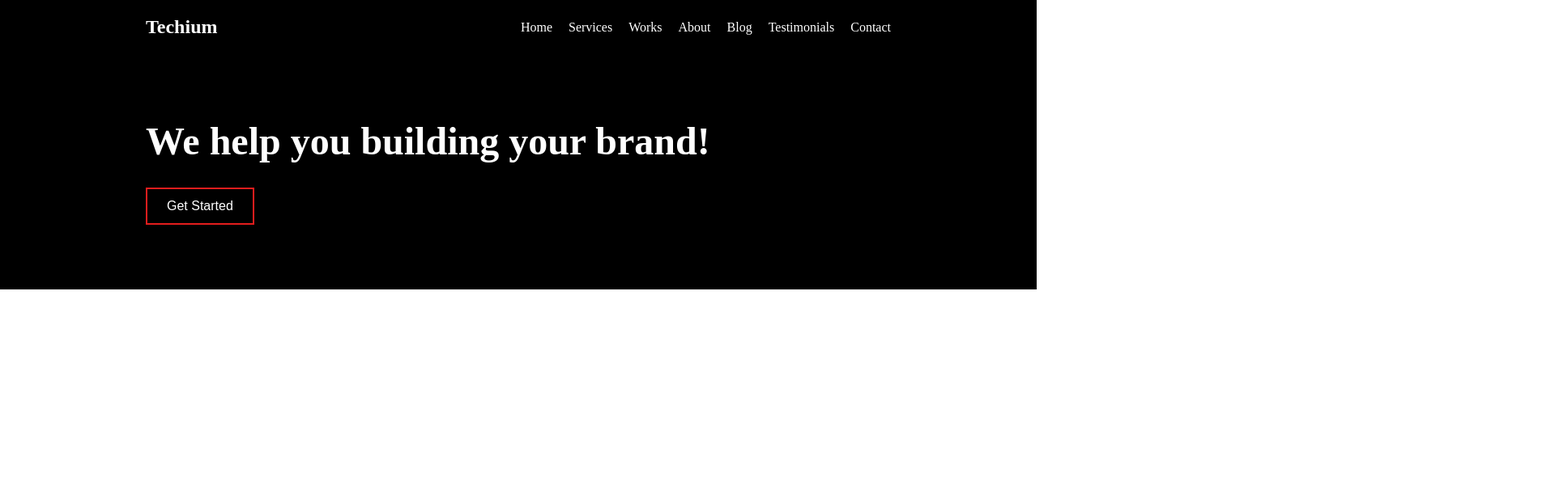
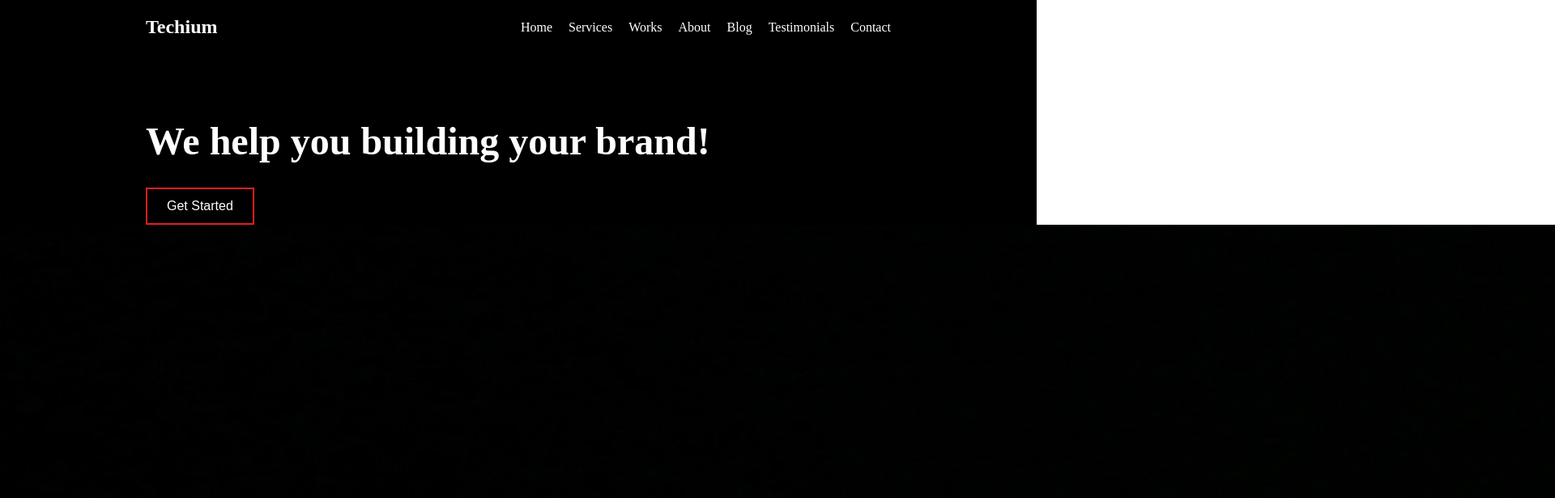
Before and after one commit to Yvette334/alu-web_front_end, a plain HTML site: page responsive_design/02-index.html in a window 1280 px wide. Shown: the top 616 px of the page at 81% size, 1920 px wide, since content can reach past the window. Drawn offline with Linux system fonts and the light colour scheme.

Commit message:
Update 02-index.html

```diff
--- a/responsive_design/02-index.html
+++ b/responsive_design/02-index.html
@@ -30,6 +30,9 @@
                 <h1>We help you building your brand!</h1>
                 <button class="btn">Get Started</button>
             </div>
+            <div class="hero-image-container">
+        <img src="banner.jpg" alt="Laptop with colorful lighting" class="hero-image">
+      </div>
         </section>
     </main>
 </body>
```
